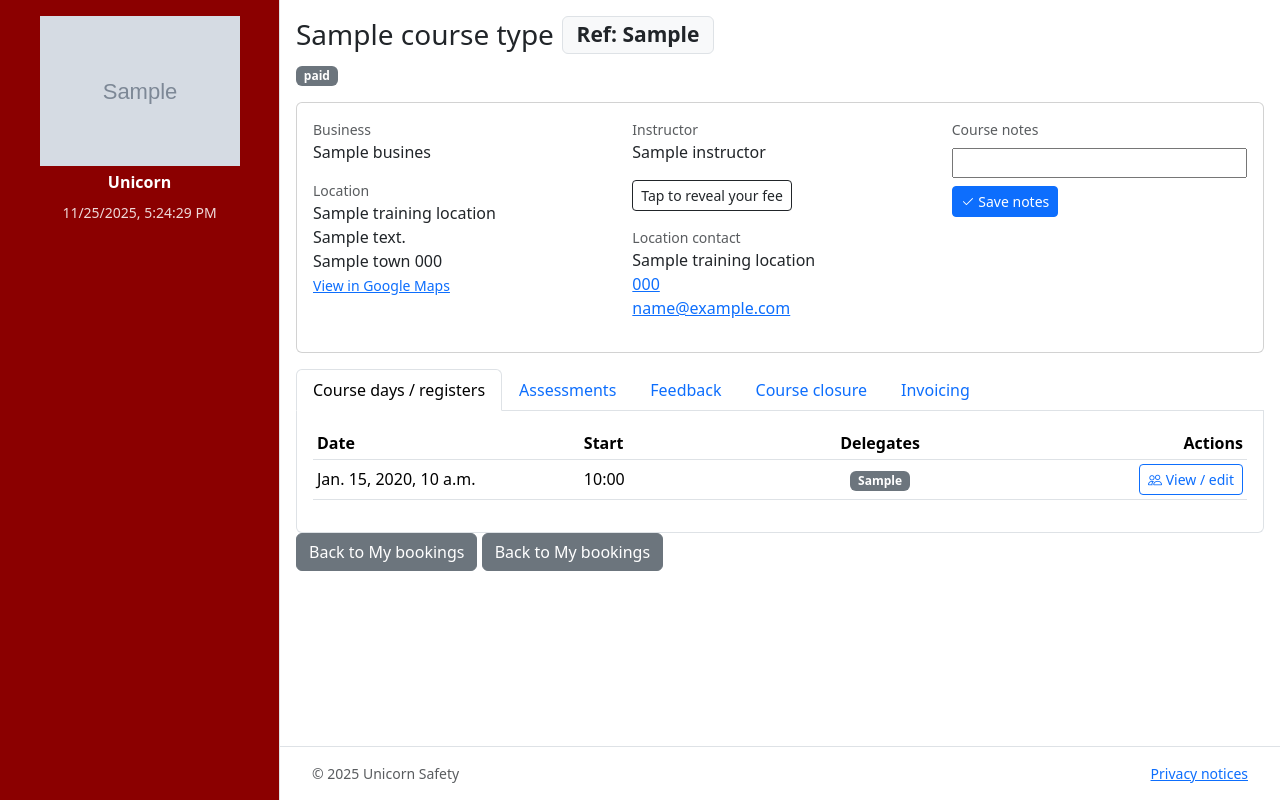
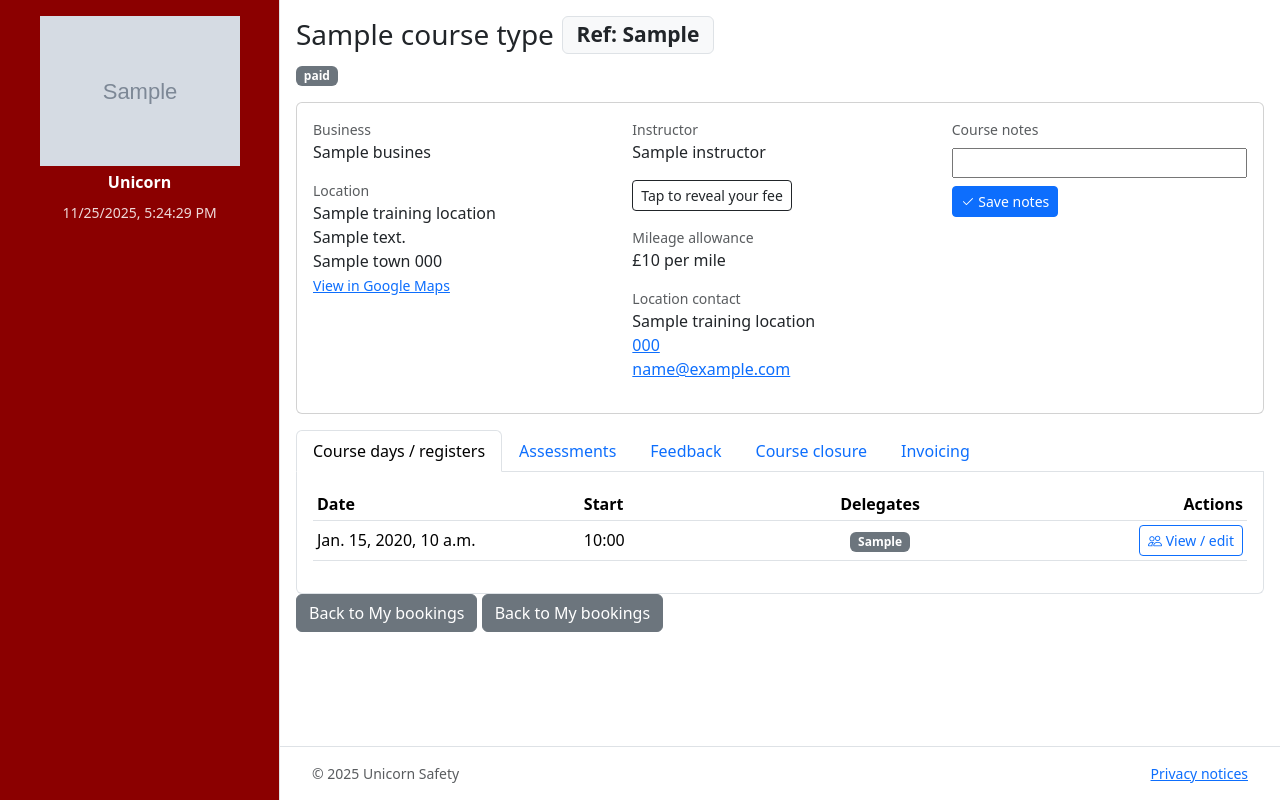
Before and after one commit to unicornfss/pegasusDB, a Django app: template unicorn_project/training/templates/instructor/booking_detail.html in a window 1280 px wide. Run offline with Django 5.2, Linux system fonts and the light colour scheme; the template is opened without the code that fills it: most values are stand-ins (such as "Sample title", 1, 10 or a date in 2020); grey boxes marked "Sample" are stand-in pictures; form fields are guessed from the names that the template uses; some libraries are stand-ins or nearby versions.

Commit message:
Show mileage and accommodation info in booking fee
Adds display of mileage allowance and accommodation eligibility to the instructor booking detail view and booking fee API response. Popover now shows fee, mileage, and accommodation status if applicable.

```diff
--- a/unicorn_project/training/templates/instructor/booking_detail.html
+++ b/unicorn_project/training/templates/instructor/booking_detail.html
@@ -84,6 +84,13 @@
           </div>
         </div>
       </div>
+
+      {% if booking.allow_mileage_claim and booking.mileage_fee %}
+        <div class="mb-3">
+          <div class="text-muted small">Mileage allowance</div>
+          <div>£{{ booking.mileage_fee }} per mile</div>
+        </div>
+        {% endif %}
 
         <div class="mb-3">
           <div class="text-muted small">Location contact</div>
@@ -801,7 +808,7 @@ document.addEventListener('DOMContentLoaded', function() {
   let hideTimer = null;
 
   function showPopover(message) {
-    txt.textContent = message;
+    txt.innerHTML = message;
     pop.classList.add('show');
     clearTimeout(hideTimer);
     hideTimer = setTimeout(hidePopover, 4000);
@@ -824,7 +831,22 @@ document.addEventListener('DOMContentLoaded', function() {
         return;
       }
       const data = await res.json();
-      showPopover('Your fee: ' + data.amount);
+      let message = 'Your fee: ' + data.amount;
+
+      // Mileage — keep on one line
+      if (data.mileage) {
+          message += '<br><span style="white-space: nowrap;">Mileage allowance: ' + data.mileage + '</span>';
+      }
+
+      // Accommodation ✓ — only if allowed
+      if (data.accommodation) {
+          message += '<br><span style="white-space: nowrap;">Accommodation: ✓</span>';
+      }
+
+      // Render as HTML
+      txt.innerHTML = message;
+      showPopover(message);
+
     } catch (err) {
       console.error(err);
       showPopover('Error loading fee');
```
Also changed, not shown: unicorn_project/training/views_instructor.py (+16 -4 lines).
